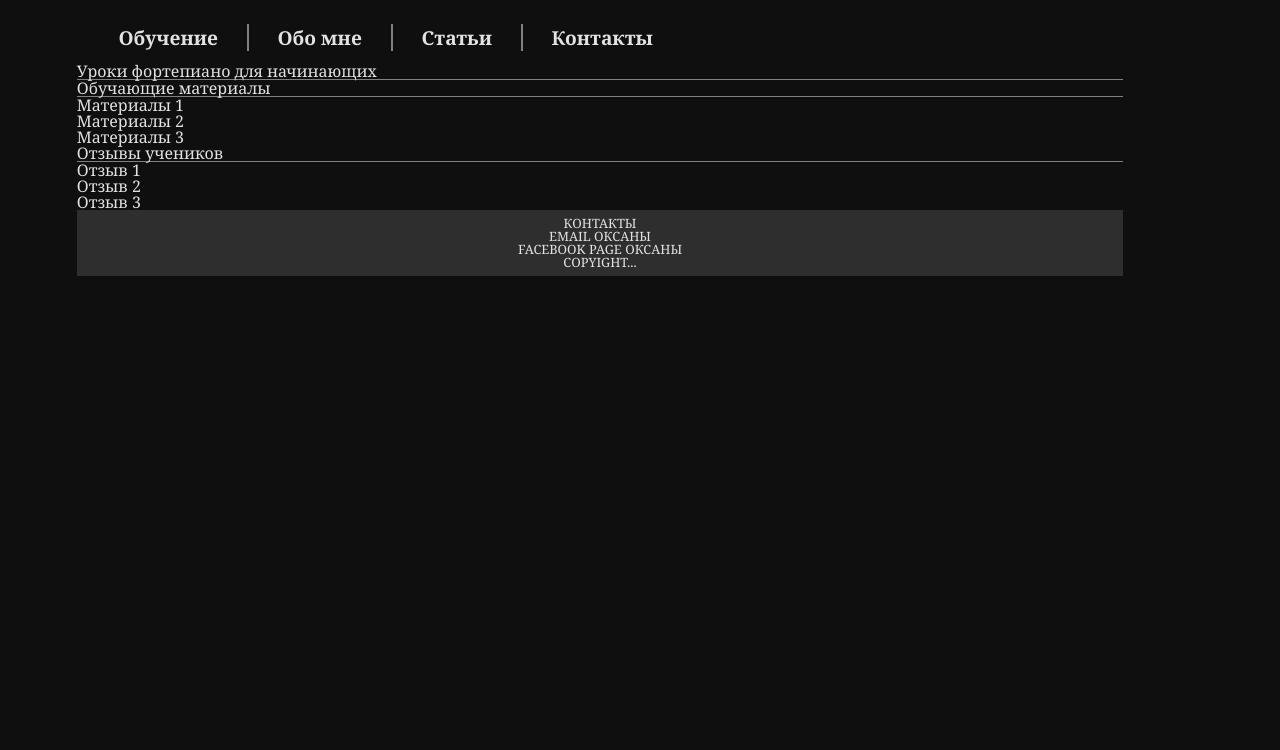
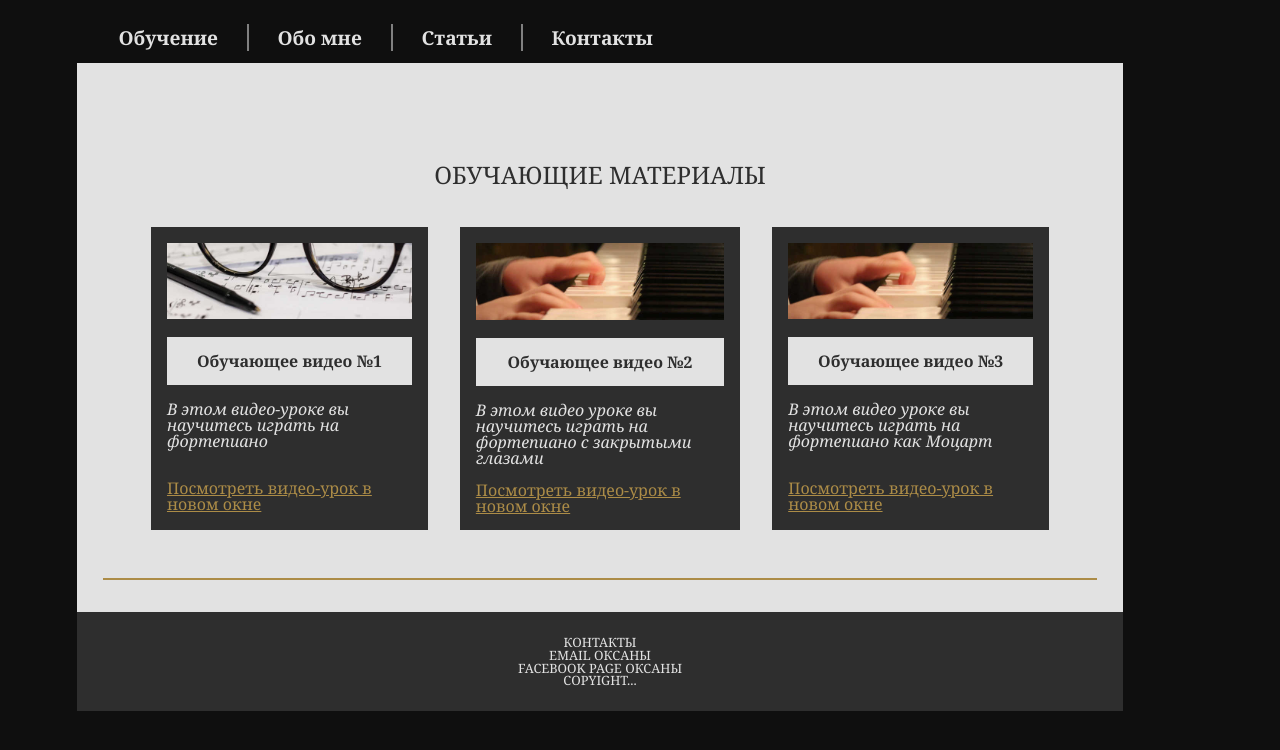
Before and after one commit to tatitarasova/tatitarasova.github.io, a plain HTML site: page index.html in a window 1280 px wide. Shown: the part 642-1392 px from the top of the page. Before the commit the page ends 995 px from the top, so only its background shows below. Drawn offline with Linux system fonts and the light colour scheme.

Commit message:
adding an article with learning materials

```diff
--- a/index.html
+++ b/index.html
@@ -46,30 +46,34 @@
         </nav>
     </div> <!-- end of the nav wrapper -->
 
-    <div id="content-wrapper">
-        <div class="row">
-            <h2>Уроки фортепиано для начинающих</h2>
+    <main>
+        <article>
+            <h1>Обучающие материалы</h1>
+            <section class="columns-desktop">
+                <div class="teaching-material">
+                    <image src="images/glasses-phone.jpg" alt="Teaching material 1" />
+                    <div class="title">Обучающее видео №1</div>
+                    <p class="desc">В этом видео-уроке вы научитесь играть на фортепиано</p>
+                    <a href="https://drive.google.com/file/d/1YruvSKRkgxvYyMnDWpK_xV5wyJJRS1eS/preview" target="_blank" alt="Piano free lesson 1">Посмотреть видео-урок в новом окне</a>
                 </div>
 
-        <div class="row">
-            <h2>Обучающие материалы</h2>
-            <ul>
-                <li>Материалы 1</li>
-                <li>Материалы 2</li>
-                <li>Материалы 3</li>
-            </ul>
+                <div class="teaching-material">
+                    <image src="images/hands-phone.jpg" alt="Teaching material 2" />
+                    <div class="title">Обучающее видео №2</div>
+                    <p class="desc">В этом видео уроке вы научитесь играть на фортепиано с закрытыми глазами</p>
+                    <a href="https://drive.google.com/file/d/1YruvSKRkgxvYyMnDWpK_xV5wyJJRS1eS/preview" target="_blank" alt="Piano free lesson 1">Посмотреть видео-урок в новом окне</a>
                 </div>
 
-        <div class="row">
-            <h2>Отзывы учеников</h2>
-            <ul>
-                <li>Отзыв 1</li>
-                <li>Отзыв 2</li>
-                <li>Отзыв 3</li>
-            </ul>
+                <div class="teaching-material">
+                    <image src="images/hands-phone.jpg" alt="Teaching material 3" />
+                    <div class="title">Обучающее видео №3</div>
+                    <p class="desc">В этом видео уроке вы научитесь играть на фортепиано как Моцарт</p>
+                    <a href="https://drive.google.com/file/d/1YruvSKRkgxvYyMnDWpK_xV5wyJJRS1eS/preview" target="_blank" alt="Piano free lesson 1">Посмотреть видео-урок в новом окне</a>
                 </div>
+            </section>
 
-    </div> <!-- end of the conntent wrapper -->
+        </article>
+    </main> <!-- end of main -->
 
     <div id="footer-wrapper">
         <footer>
--- a/styles/desktop.css
+++ b/styles/desktop.css
@@ -48,6 +48,15 @@ BLACK: rgb(46, 46, 46);
         background-color: rgb(75, 75, 75);
     }
 
+    main {
+        display: flex;
+    }
+
+    .columns-desktop {
+        display: flex;
+        flex: 1;
+    }
+
 }
 
 /*end of the media query */
--- a/styles/phone-default.css
+++ b/styles/phone-default.css
@@ -16,7 +16,7 @@ BLACK: rgb(46, 46, 46);
     box-sizing: border-box;
 }
 
-/*-----BODY -----*/
+/*----- BODY (GLOBAL?) STYLES -----*/
 
 body {
     width: 100%;
@@ -31,6 +31,11 @@ body {
     background-color: rgb(15, 15, 15)
 }
 
+h1 {
+    font-size: 1.5em;
+    margin-top: .5em;
+}
+
 /*-------- HEADER ------*/
 #header-wrapper {
     background-color: rgb(226, 226, 226);
@@ -43,6 +48,7 @@ header {
 
 header h1 {
     font-size: 2.1em;
+    margin: 0;
 }
 
 header h2 {
@@ -90,21 +96,74 @@ nav ul li:last-child a {
     border-right: none;
 }
 
-/* --- CONTENT STYLES ----*/
+/* --- MAIN STYLES ----*/
 
-.row h2 {
-    border-bottom: 1px solid rgb(128, 128, 128);
+main {
+    display: block;
+    background-color: rgb(226, 226, 226);
+
+    padding-top: 2em;
+    padding-bottom: 2em;
+    min-height: 85%;
+    /*makes sure that the bottom navigation shows up at the bottom of the page */
+
 }
 
-.row ul {
-    list-style: none;
-    padding: 0;
+article {
+    padding: 2em;
+    width: 95%;
+    border-bottom: 2px solid rgb(172, 140, 71);
+    margin-left: auto;
+    margin-right: auto;
 }
+
+article h1 {
+    text-align: center;
+    font-size: 1.5em;
+    padding: 1em 0 1em 0;
+    text-transform: uppercase;
+    color: rgb(46, 46, 46);
+}
+
+/*----- MATERIALS STYLES ----------------------*/
+
+.teaching-material {
+    padding: 1em;
+    margin: 1em;
+    background-color: rgb(46, 46, 46);
+}
+
+.teaching-material img {
+    width: 100%;
+    margin-bottom: 1em;
+}
+
+.teaching-material .title {
+    font-weight: bold;
+    padding: 1em;
+    text-align: center;
+    background-color: rgb(226, 226, 226);
+    color: rgb(46, 46, 46);
+
+}
+
+.teaching-material .desc {
+    padding-top: 1em;
+    padding-bottom: 1em;
+    font-style: italic;
+    min-height: 35%;
+}
+
+.teaching-material a {
+    color: rgb(172, 140, 71);
+}
+
 
 /* ----- GLOBAL FOOTER STYLES -----------------*/
 
 #footer-wrapper {
     background-color: rgb(46, 46, 46);
+    padding: 1em;
 }
 
 footer {
@@ -117,8 +176,6 @@ footer {
 }
 
 
-
-
 /* ----- OTHER STUFF ----*/
 .clearfix:after {
     content: "";
```
Also changed, not shown: images/hands-desktop.jpg (added), images/hands-phone.jpg (added), images/hands-tablet.jpg (added), images/piano-background.jpeg (added). Lines whose indentation alone changed are shown as unchanged.
